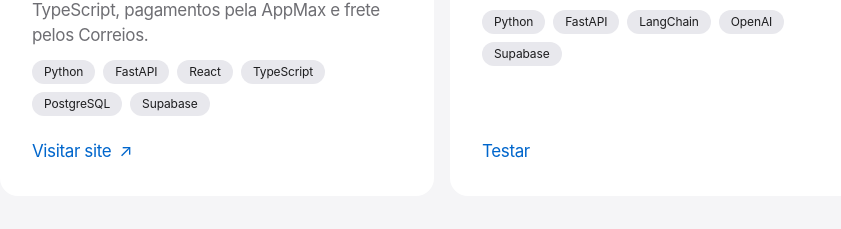
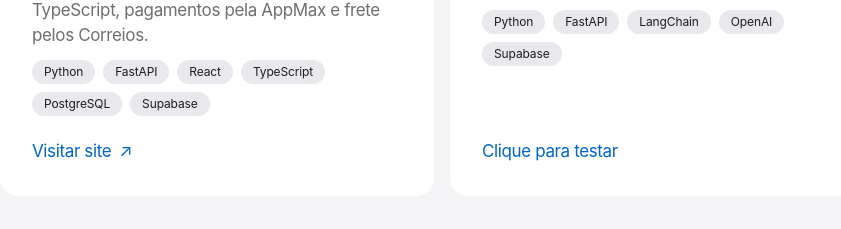
Before and after one commit to joaopedroldavid-del/my-portfolio, an Angular app: page /pt in a window 1280 px wide. Shown: the part 3045-3274 px from the top of the page, without its empty margins (198-1039 px from the left). Built offline with nearby package versions, Linux system fonts and the light colour scheme; no server answers.

Commit message:
FIX: textos de ação dos projetos e rodapé em português

```diff
--- a/src/app/core/i18n/pt.ts
+++ b/src/app/core/i18n/pt.ts
@@ -82,7 +82,7 @@ export const PT = {
     heading: 'Projetos',
     // TODO(joão): rascunho meu — ajusta pra sua voz.
     instructions: 'Escolha uma cidade e uma data para consultar a estimativa.',
-    testButton: 'Testar',
+    testButton: 'Clique para testar',
     visitSite: 'Visitar site',
     modal: {
       cityLabel: 'Cidade',
@@ -125,7 +125,6 @@ export const PT = {
 
   footer: {
     builtWith: 'Feito em Angular',
-    viewSource: 'Ver o código',
   },
 
   notFound: {
```
